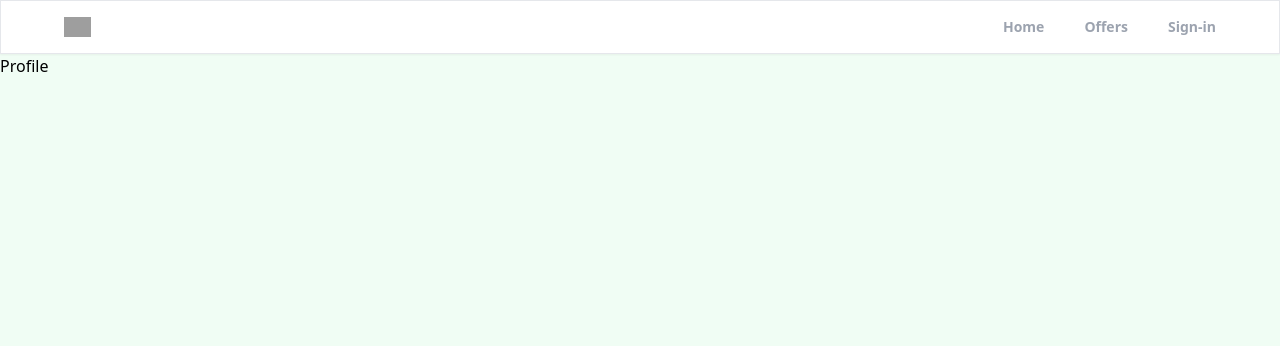
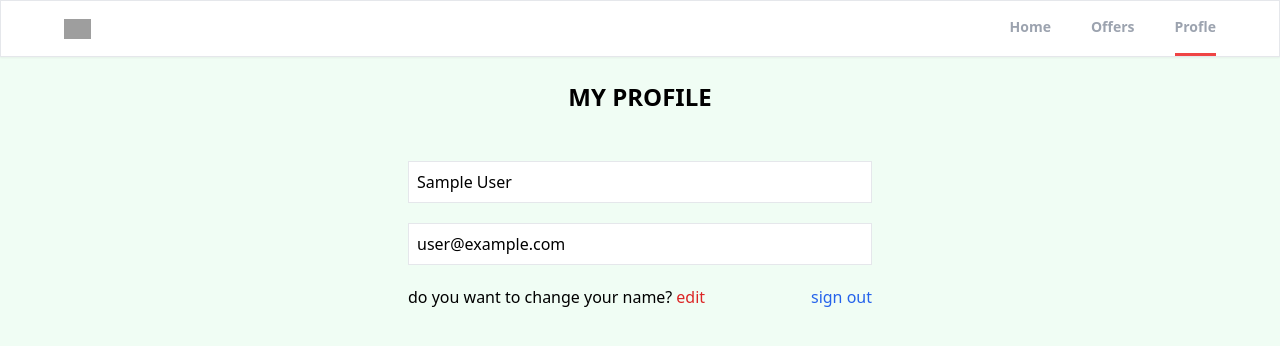
Before and after one commit to henok2159/realtor-clone, a React (Create React App) app: page /profile in a window 1280 px wide. Shown: the top 346 px of the page. Built offline with nearby package versions, Linux system fonts and the light colour scheme; no server answers; sample sign-in values are in the browser's storage; grey boxes are pictures that could not be loaded.

Commit message:
managing header and spinner

```diff
--- a/src/App.js
+++ b/src/App.js
@@ -8,6 +8,7 @@ import Profile from "./pages/Profile";
 import Header from "./component/Header";
 import { ToastContainer } from "react-toastify";
 import "react-toastify/dist/ReactToastify.css";
+import PrivateRoute from "./component/privateRoute";
 
 function App() {
   return (
@@ -20,7 +21,9 @@ function App() {
           <Route path="/sign-in" element={<SignIn />} />
           <Route path="/sign-up" element={<SignUp />} />
           <Route path="/forget-password" element={<ForgetPassword />} />
-          <Route path="/profile" element={<Profile />} />
+          <Route path="/profile" element={<PrivateRoute />}>
+            <Route path="/profile" element={<Profile />} />
+          </Route>
         </Routes>
       </BrowserRouter>
       <ToastContainer
--- a/src/component/Header.jsx
+++ b/src/component/Header.jsx
@@ -1,7 +1,21 @@
+import { getAuth, onAuthStateChanged } from "firebase/auth";
 import React from "react";
+import { useEffect } from "react";
+import { useState } from "react";
 import { useLocation, useNavigate } from "react-router-dom";
 
 export default function Header() {
+  const [loggedIn, setLoggedIn] = useState(false);
+  const auth = getAuth();
+  useEffect(() => {
+    onAuthStateChanged(auth, (user) => {
+      if (user) {
+        setLoggedIn(true);
+      } else {
+        setLoggedIn(false);
+      }
+    });
+  }, [auth]);
   const location = useLocation();
   const navigate = useNavigate();
   const getLocation = (route) => {
@@ -42,13 +56,13 @@ export default function Header() {
               Offers
             </li>
             <li
-              onClick={() => navigate("/sign-in")}
+              onClick={() => navigate("/profile")}
               className={`cursor-pointer py-4 text-gray-400 font-semibold text-sm   ${
-                getLocation("/sign-in") &&
+                (getLocation("/sign-in") || getLocation("/profile")) &&
                 "border-b-[3px]  border-b-red-500 text-black"
               }`}
             >
-              Sign-in
+              {loggedIn ? "Profle" : "Sign-in"}
             </li>
           </ul>
         </div>
--- /dev/null
+++ b/src/component/privateRoute.jsx
@@ -0,0 +1,12 @@
+import React from "react";
+import { Outlet, Navigate } from "react-router-dom";
+import UseAuth from "../hooks/useAuthStatus";
+import Spinner from "./spinner";
+
+export default function privateRoute() {
+  const [loggedin, loading] = UseAuth();
+  if (loading) {
+    return <Spinner />;
+  }
+  return loggedin ? <Outlet /> : <Navigate to="/sign-in" />;
+}
--- /dev/null
+++ b/src/component/spinner.jsx
@@ -0,0 +1,12 @@
+import React from "react";
+import Spinner from "../assets/svg/Spin.svg";
+
+export default function spinner() {
+  return (
+    <div className=" bg-black bg-opacity-50 flex justify-center items-center fixed left-0 right-0 top-0 bottom-0 z-50">
+      <div>
+        <img src={Spinner} alt="loading" />
+      </div>
+    </div>
+  );
+}
--- /dev/null
+++ b/src/hooks/useAuthStatus.js
@@ -0,0 +1,18 @@
+import { getAuth, onAuthStateChanged } from "firebase/auth";
+import React, { useEffect, useState } from "react";
+
+export default function useAuthStatus() {
+  const [loggedIn, setLoggedIn] = useState(false);
+  const [loading, setLoading] = useState(true);
+
+  useEffect(() => {
+    const auth = getAuth();
+    onAuthStateChanged(auth, (user) => {
+      if (user) {
+        setLoggedIn(true);
+      }
+      setLoading(false);
+    });
+  });
+  return [loggedIn, loading];
+}
--- a/src/pages/Profile.jsx
+++ b/src/pages/Profile.jsx
@@ -1,5 +1,85 @@
-import React from "react";
+import { async } from "@firebase/util";
+import { getAuth, updateProfile } from "firebase/auth";
+import React, { useState } from "react";
+import { useNavigate } from "react-router-dom";
+import { toast } from "react-toastify";
 
 export default function Profile() {
-  return <div>Profile</div>;
+  const auth = getAuth();
+  const navigate = useNavigate();
+  const [canEdit, setcanEdit] = useState(false);
+  const [formData, setFormData] = useState({
+    name: auth.currentUser.displayName,
+    email: auth.currentUser.email,
+  });
+  const { name, email } = formData;
+  const signOutHandler = () => {
+    auth.signOut();
+    navigate("/");
+  };
+  async function editNameHandler() {
+    // console.log(auth.currentUser.displayName);
+    if (canEdit && name !== auth.currentUser.displayName) {
+      try {
+        await updateProfile(auth.currentUser, {
+          displayName: name,
+        });
+        toast.success("your name updated successfully");
+      } catch (error) {
+        toast.error("something happen when we updating your name");
+      }
+    }
+    setcanEdit(!canEdit);
+  }
+  const onchangeHandler = (e) => {
+    setFormData((prevData) => ({
+      ...prevData,
+      [e.target.id]: e.target.value,
+    }));
+  };
+  return (
+    <>
+      <section>
+        <div className="flex flex-col justify-center items-center">
+          <h1 className=" uppercase text-2xl my-6  font-bold">My Profile</h1>
+          <div className=" w-full  md:w-[60%] lg:w-[40%] xl:w[30% ] p-6">
+            <form className=" flex flex-col">
+              <input
+                className="w-100 border p-2 disable  mb-5 bg-white"
+                type="text"
+                id="name"
+                value={name}
+                disabled={!canEdit}
+                onChange={onchangeHandler}
+              />
+              <input
+                className="w-100 border p-2 disable  mb-5 bg-white"
+                type="text"
+                id="email"
+                value={email}
+                disabled
+              />
+            </form>
+            <div className="flex justify-between">
+              <p>
+                do you want to change your name?
+                <span
+                  onClick={editNameHandler}
+                  className=" text-red-600 hover:text-red-800 ml-1 cursor-pointer"
+                >
+                  {canEdit ? "apply change" : "edit"}
+                </span>
+              </p>
+              <p
+                onClick={signOutHandler}
+                className=" cursor-pointer text-blue-600 hover:text-blue-800"
+              >
+                sign out
+              </p>
+            </div>
+          </div>
+        </div>
+      </section>
+    </>
+  );
 }
--- a/src/pages/SignUp.jsx
+++ b/src/pages/SignUp.jsx
@@ -4,7 +4,12 @@ import { AiFillEyeInvisible, AiFillEye } from "react-icons/ai";
 import { Link } from "react-router-dom";
 import Oath from "../component/Oath";
 import { db } from "../firebase";
-import { getAuth, createUserWithEmailAndPassword } from "firebase/auth";
+import {
+  getAuth,
+  createUserWithEmailAndPassword,
+  updateCurrentUser,
+  updateProfile,
+} from "firebase/auth";
 import { useNavigate } from "react-router-dom";
 import { doc, serverTimestamp, setDoc } from "firebase/firestore";
 import { toast } from "react-toastify";
@@ -34,6 +39,9 @@ export default function SignIn() {
         password
       );
       const user = userCredential.user;
+      updateProfile(auth.currentUser, {
+        displayName: name,
+      });
       const formDataCopy = { ...formData };
       delete formDataCopy.password;
       formDataCopy.timeStamp = serverTimestamp();
```
Also changed, not shown: src/assets/svg/Spin.svg (added), src/assets/svg/spinner.svg (added).
